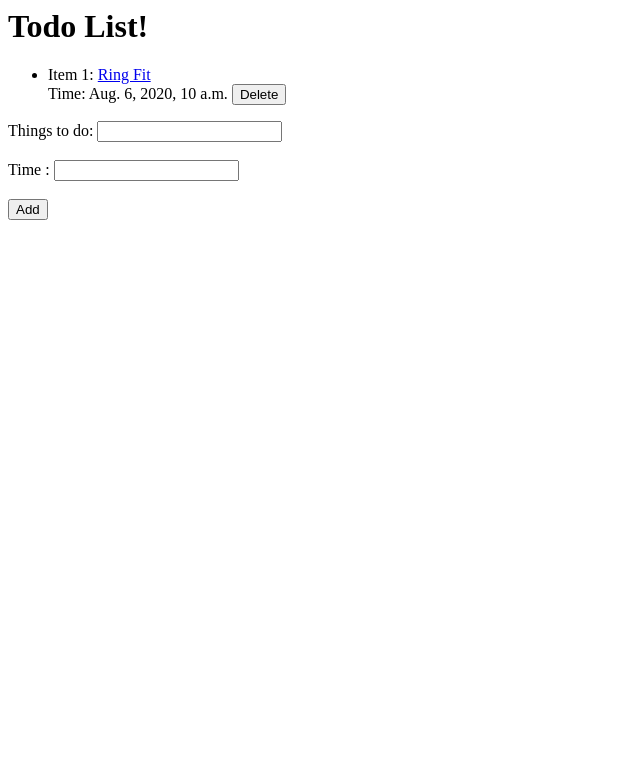
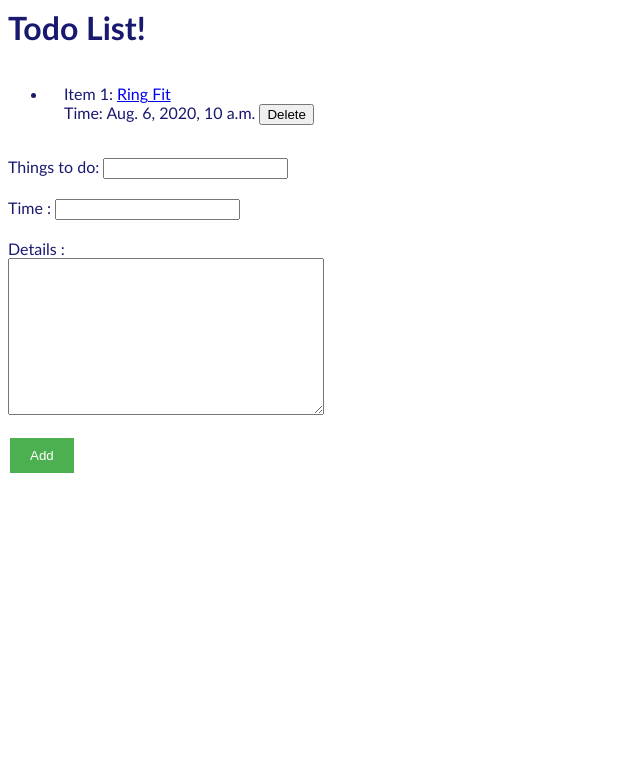
Before and after one commit to v42851/Django, a Django app: page /todo/ in a window 1280 px wide. Shown: the top 783 px of the page, without its empty margins (0-640 px from the left). Run offline with Django 3.2, Linux system fonts and the light colour scheme; data comes from the database, SQL or seed files in the repository; both versions use the stored data as it was after the commit.

Commit message:
Added CSS stuff

```diff
--- a/mysite/polls/templates/polls/detail.html
+++ b/mysite/polls/templates/polls/detail.html
@@ -1,3 +1,7 @@
+{% load static %}
+
+<link rel="stylesheet" type="text/css" href="{% static 'polls/style.css' %}">
+
 <h1>{{ question.question_text }}</h1>
 {% if error_message %} <p><strong>{{ error_message }}</strong></p>{% endif %}
 
--- a/mysite/polls/templates/polls/index.html
+++ b/mysite/polls/templates/polls/index.html
@@ -1,7 +1,8 @@
 {% load static %}
 
 <link rel="stylesheet" type="text/css" href="{% static 'polls/style.css' %}">
-
+<h1>Welcome to the poll</h1>
+<h2>Choose one question to vote</h2>
 {% if latest_question_list %}
     <ul>
     {% for question in latest_question_list %}
--- a/mysite/polls/templates/polls/results.html
+++ b/mysite/polls/templates/polls/results.html
@@ -1,3 +1,7 @@
+{% load static %}
+
+<link rel="stylesheet" type="text/css" href="{% static 'polls/style.css' %}">
+
 <h1>{{ question.question_text }}</h1>
 
 <ul>
--- a/mysite/todo/models.py
+++ b/mysite/todo/models.py
@@ -4,6 +4,7 @@ class TodoItem(models.Model):
     content = models.TextField()
     date = models.DateTimeField()
     date_created = models.DateTimeField()
+    detail = models.TextField()
 
 class UrgentItem(models.Model):
     content = models.TextField()
--- /dev/null
+++ b/mysite/todo/static/todo/style.css
@@ -0,0 +1,20 @@
+body{
+    font-family: 'Gill Sans', 'Gill Sans MT', Calibri, 'Trebuchet MS', sans-serif;
+    color: midnightblue;
+}
+
+li{
+    text-decoration: none;
+    padding: 1em;
+
+}
+
+input[value = Add]{
+    background-color: #4CAF50;
+    border: none;
+    color: white;
+    padding: 10px 20px;
+    text-decoration: none;
+    margin: 4px 2px;
+    cursor: pointer;
+  }
--- a/mysite/todo/templates/todo/todo.html
+++ b/mysite/todo/templates/todo/todo.html
@@ -1,3 +1,7 @@
+{% load static %}
+
+<link rel="stylesheet" type="text/css" href="{% static 'todo/style.css' %}">
+
 <h1>Todo List!</h1>
 
 <ul>
@@ -18,5 +22,7 @@
     <input type="text" name="content" id ="content"><br><br>
     <label for = "date">Time :</label>
     <input type="datetime" name="date" id ="date"><br><br>
-    <input type="submit" value="Add">
+    Details :<br>
+    <textarea name="detail" style="width:25%; height:20%;"></textarea><br><br>
+    <input class="btn" type="submit" value="Add">
 </form>
--- a/mysite/todo/views.py
+++ b/mysite/todo/views.py
@@ -13,7 +13,7 @@ def todo(request):
 
 def addTodo(request):
   #create a new todo all_items, save and redirect the browser
-  new_item = TodoItem(content = request.POST['content'], date = request.POST['date'], date_created = timezone.now())
+  new_item = TodoItem(content = request.POST['content'], detail = request.POST['detail'], date = request.POST['date'], date_created = timezone.now())
   new_item.save()
   return HttpResponseRedirect('/todo')
 
```
Also changed, not shown: mysite/polls/static/polls/style.css (+20 -2 lines), mysite/todo/templates/todo/content.html (+7 -2 lines), mysite/db.sqlite3, mysite/polls/static/polls/images/background.jpeg (added), mysite/todo/migrations/0006_todoitem_detail.py (added), 4 other files.
